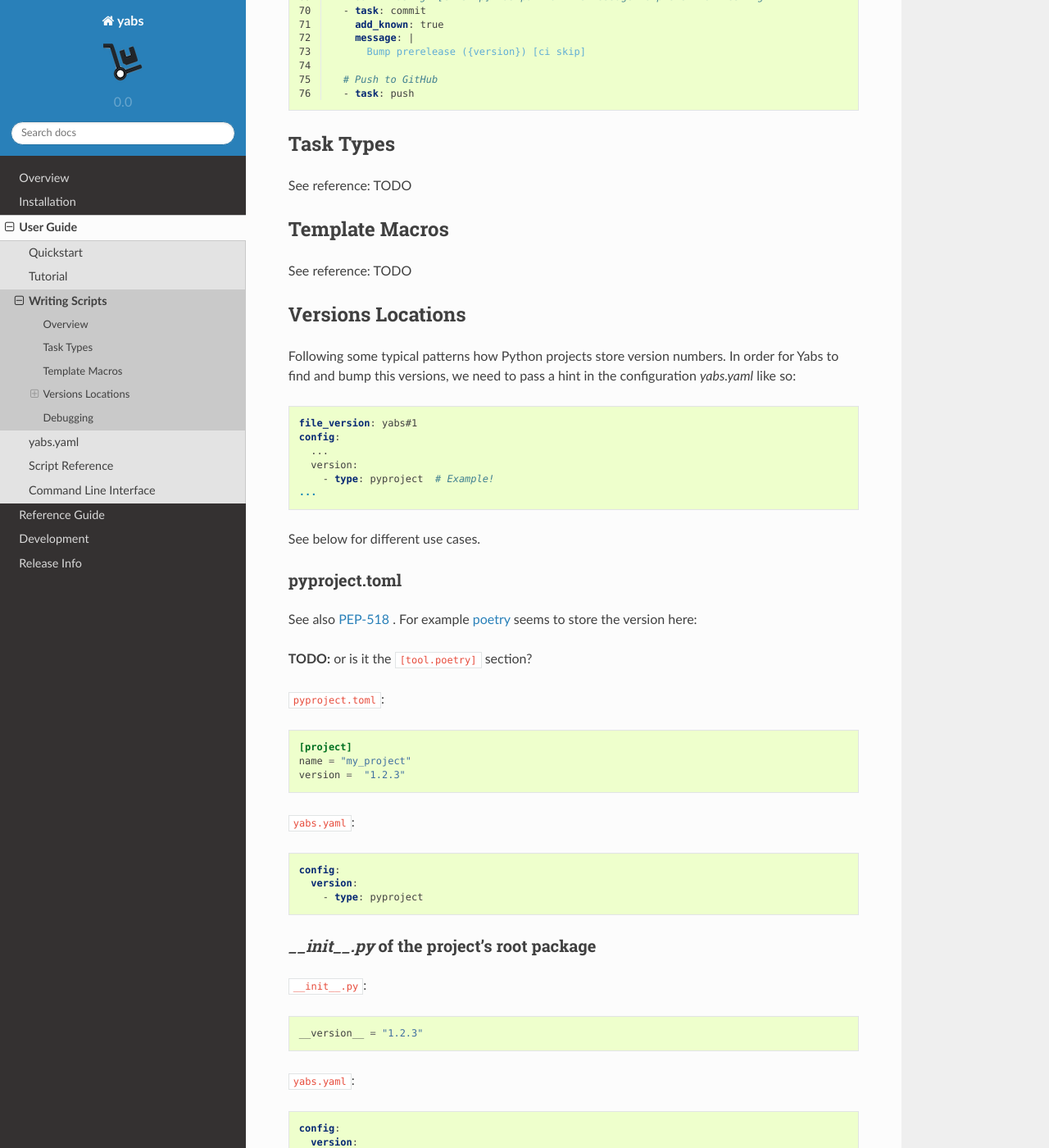
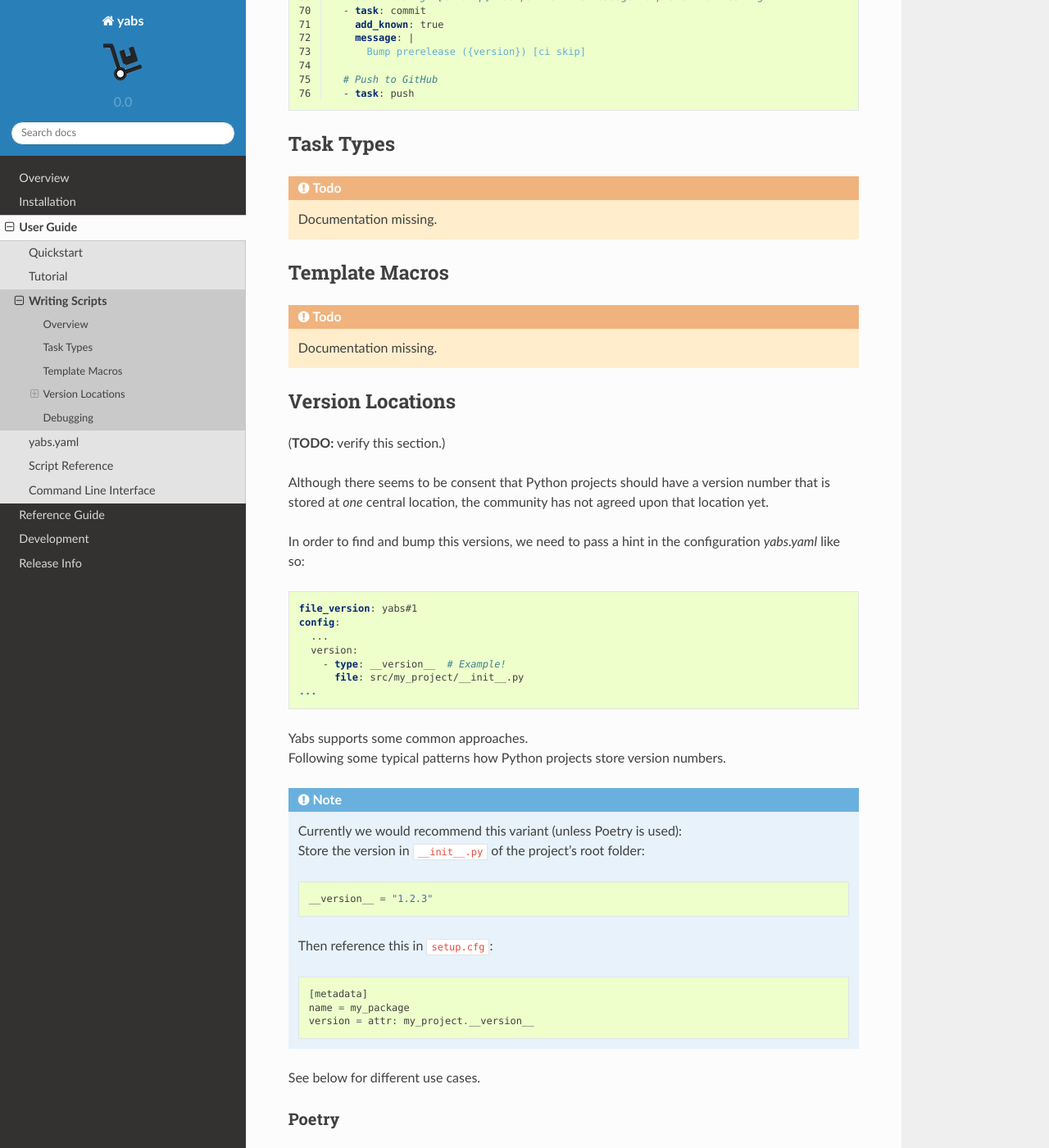
Before and after one commit to mar10/yabs, a Sphinx documentation site: the page built from docs/sphinx/ug_writing_scripts.rst, in a window 1280 px wide and 1400 px high, scrolled down 1701 px. Shown: the whole window at 82% size. Built offline with Sphinx 7.4.7 and the Read the Docs theme 2.0.0, drawn with Linux system fonts in a browser that asks for light colours; some of the changed text lies outside the part shown.

Commit message:
Update docs

```diff
--- a/docs/sphinx/ug_writing_scripts.rst
+++ b/docs/sphinx/ug_writing_scripts.rst
@@ -27,18 +27,27 @@ A simple confuguration script may look like this: |br|
 Task Types
 ==========
 
-See reference: TODO
+.. todo::
+  Documentation missing.
+
 
 Template Macros
 ===============
 
-See reference: TODO
+.. todo::
+  Documentation missing.
 
-Versions Locations
-==================
 
-Following some typical patterns how Python projects store version numbers.
-In order for Yabs to find and bump this versions, we need to pass a hint in
+Version Locations
+=================
+
+(**TODO:** verify this section.)
+
+Although there seems to be consent that Python projects should have a version
+number that is stored at *one* central location, the community has not agreed
+upon that location yet.
+
+In order to find and bump this versions, we need to pass a hint in
 the configuration `yabs.yaml` like so:
 
 .. code-block:: yaml
@@ -47,26 +56,45 @@ the configuration `yabs.yaml` like so:
     config:
       ...
       version:
-        - type: pyproject  # Example!
+        - type: __version__  # Example!
+          file: src/my_project/__init__.py
     ...
+
+Yabs supports some common approaches. |br|
+Following some typical patterns how Python projects store version numbers.
+
+.. note::
+  Currently we would recommend this variant (unless Poetry is used): |br|
+  Store the version in ``__init__.py`` of the project's root folder::
+
+    __version__ = "1.2.3"
+
+  Then reference this in ``setup.cfg``::
+
+    [metadata]
+    name = my_package
+    version = attr: my_project.__version__
+
 
 See below for different use cases.
 
+Poetry
+------
 
-pyproject.toml
---------------
+.. todo::
+  Not yet implemented.
 
-See also `PEP-518 <https://www.python.org/dev/peps/pep-0518/>`_ .
-For example `poetry <https://python-poetry.org/docs/pyproject/#version>`_
-seems to store the version here:
-
-**TODO:** or is it the ``[tool.poetry]`` section?
+`Poetry <https://python-poetry.org/docs/pyproject/#version>`_ stores the version
+number in its own section in ``pyproject.toml``
+(defined in `PEP-518 <https://www.python.org/dev/peps/pep-0518/>`_):
 
 ``pyproject.toml``:
 
 .. code-block:: toml
 
     [project]
+    ...
+    [tool.poetry]
     name = "my_project"
     version =  "1.2.3"
 
@@ -76,11 +104,18 @@ seems to store the version here:
 
     config:
       version:
-        - type: pyproject
+        - type: poetry
 
 
-`__init__.py` of the project's root package
--------------------------------------------
+flit
+----
+
+.. todo::
+  Not yet implemented.
+
+
+__init__.py of the project's root package
+-----------------------------------------
 
 ``__init__.py``::
 
@@ -152,7 +187,7 @@ and `setuptools <https://setuptools.readthedocs.io/en/latest/setuptools.html#id4
 
 The follwing two examples for setup.cfg use the special ``attr:`` and ``file:``
 directives that where introduced with
-`setuptools v39.2 <https://setuptools.readthedocs.io/en/latest/setuptools.html#metadata>`_).
+`setuptools v39.2 <https://setuptools.readthedocs.io/en/latest/setuptools.html#metadata>`_ ).
 
 **Note:** This assumes that the version is stored in a separate text- or Python file,
 which is covered in the examples above.
@@ -161,7 +196,7 @@ which is covered in the examples above.
 
     [metadata]
     name = my_package
-    version = attr: src.VERSION
+    version = attr: my_project.__version__
 
 .. code-block:: ini
 
```
Also changed, not shown: docs/sphinx/rg_architecture.rst (+12 -12 lines), docs/sphinx/ug_tutorial.md (+2 -4 lines), 6 other files.
